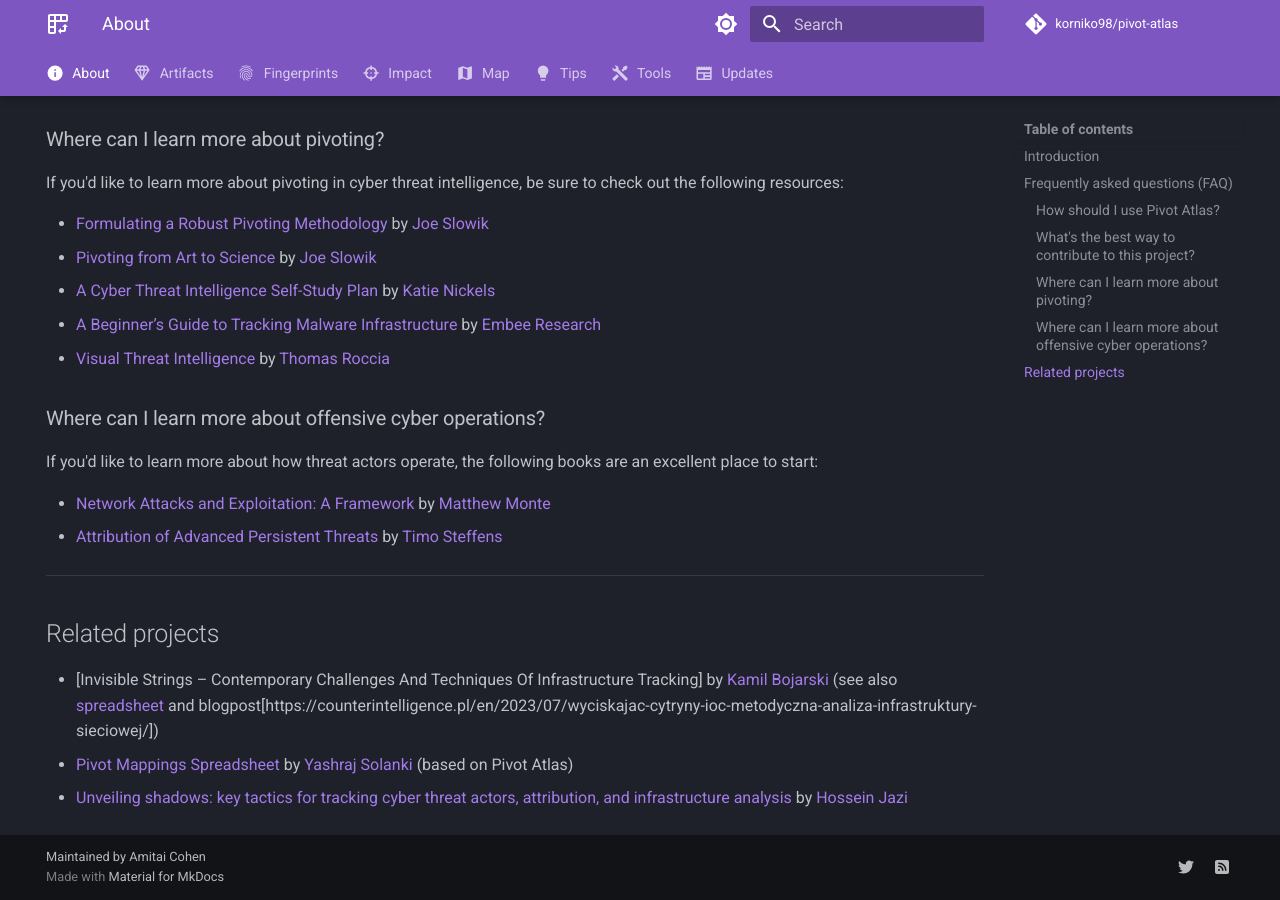
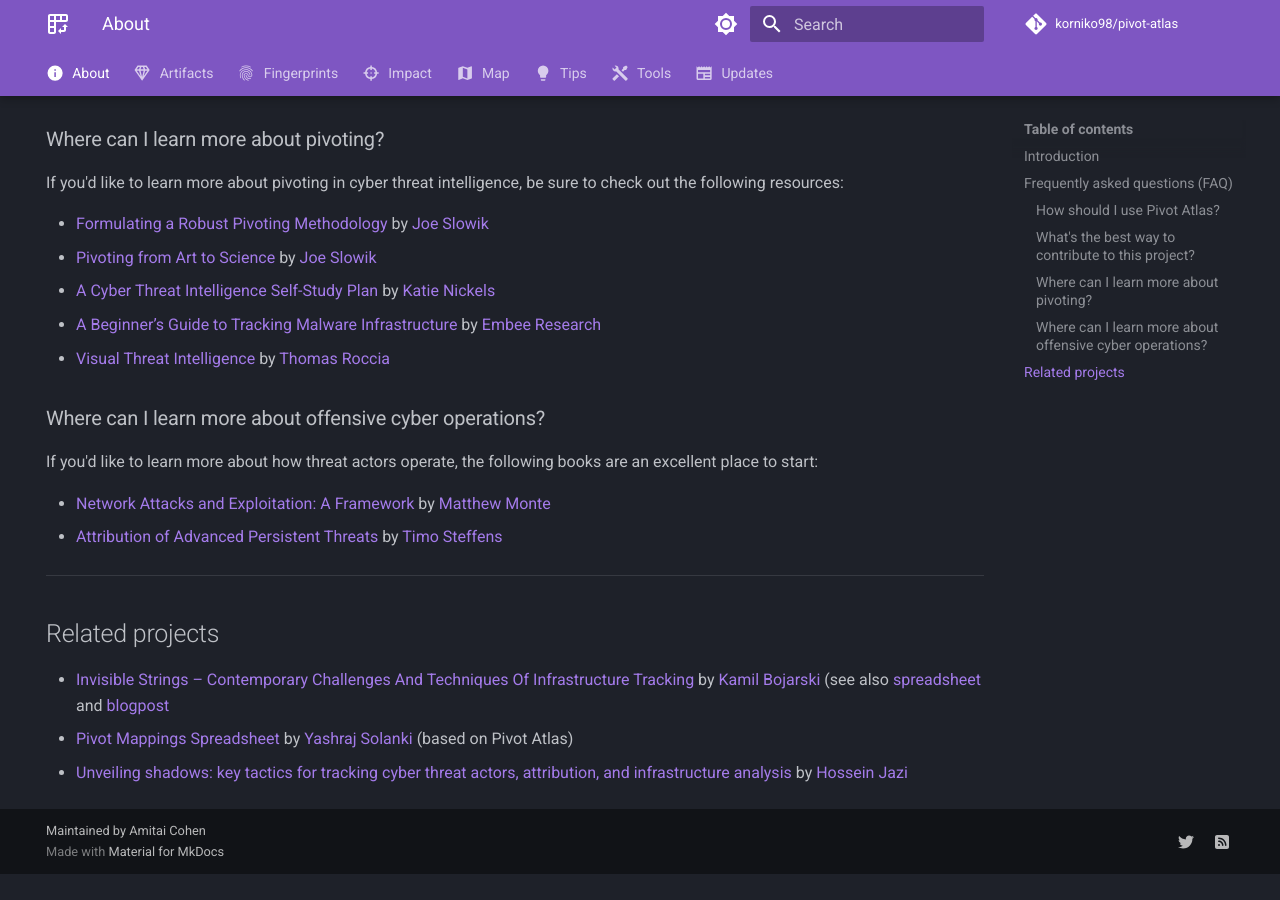
Before and after one commit to korniko98/pivot-atlas, an MkDocs documentation site: the page built from docs/index.md, in a window 1280 px wide and 900 px high, scrolled down 1595 px. Built offline with MkDocs 1.6.1 and Material for MkDocs 9.7.7, drawn with Linux system fonts in a browser that asks for light colours; comment, search, counter and statistics services are not loaded; after the commit the page ends 2469 px from its top, so only the background shows below that; some of the changed lines change nothing that is shown.

Commit message:
Update index.md

```diff
--- a/docs/index.md
+++ b/docs/index.md
@@ -106,6 +106,6 @@
 
 ## Related projects
 
-* [Invisible Strings – Contemporary Challenges And Techniques Of Infrastructure Tracking] by [Kamil Bojarski](https://x.com/Lawsecnet) (see also [spreadsheet](https://docs.google.com/spreadsheets/d/1oBOW5qGJstWYg3qXwSK12MHav4Pz6rzP77FzSB2IEeY/edit?gid=1591959748#gid=1591959748) and blogpost[https://counterintelligence.pl/en/2023/07/wyciskajac-cytryny-ioc-metodyczna-analiza-infrastruktury-sieciowej/])
+* [Invisible Strings – Contemporary Challenges And Techniques Of Infrastructure Tracking](https://www.youtube.com/watch?v=QdhzzstMZCk) by [Kamil Bojarski](https://x.com/Lawsecnet) (see also [spreadsheet](https://docs.google.com/spreadsheets/d/1oBOW5qGJstWYg3qXwSK12MHav4Pz6rzP77FzSB2IEeY/edit?gid=1591959748#gid=1591959748) and [blogpost](https://counterintelligence.pl/en/2023/07/wyciskajac-cytryny-ioc-metodyczna-analiza-infrastruktury-sieciowej/])
 * [Pivot Mappings Spreadsheet](https://docs.google.com/spreadsheets/d/1AYrXOZwWt9qJbfjntg0GYl7K76Q5eoO6HWrnVq6HCrk/edit?gid=1673474781#gid=1673474781) by [Yashraj Solanki](https://x.com/RustyNoob619) (based on Pivot Atlas)
 * [Unveiling shadows: key tactics for tracking cyber threat actors, attribution, and infrastructure analysis](https://www.virusbulletin.com/conference/vb2024/abstracts/unveiling-shadows-key-tactics-tracking-cyber-threat-actors-attribution-and-infrastructure-analysis/) by [Hossein Jazi](https://x.com/h2jazi)
```
